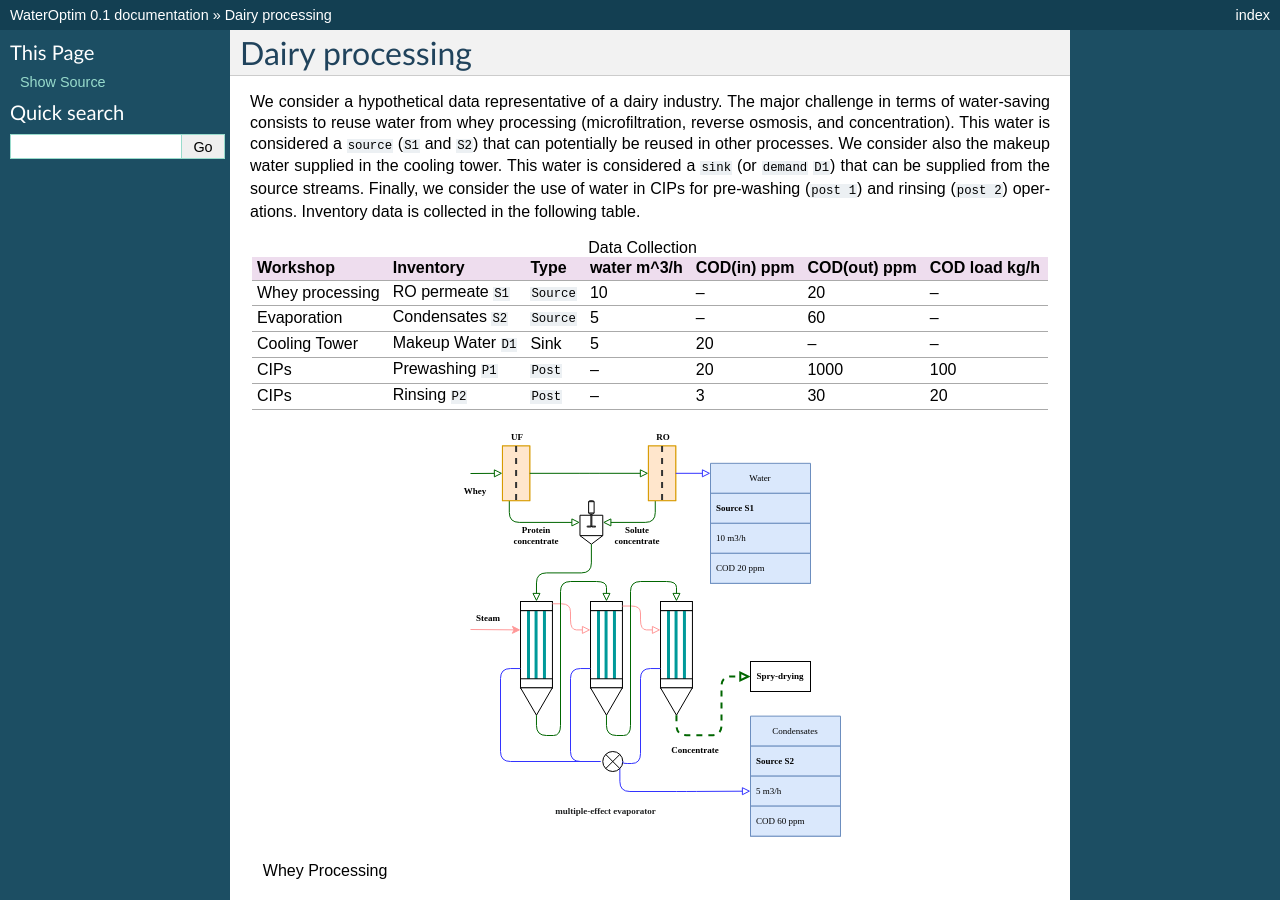
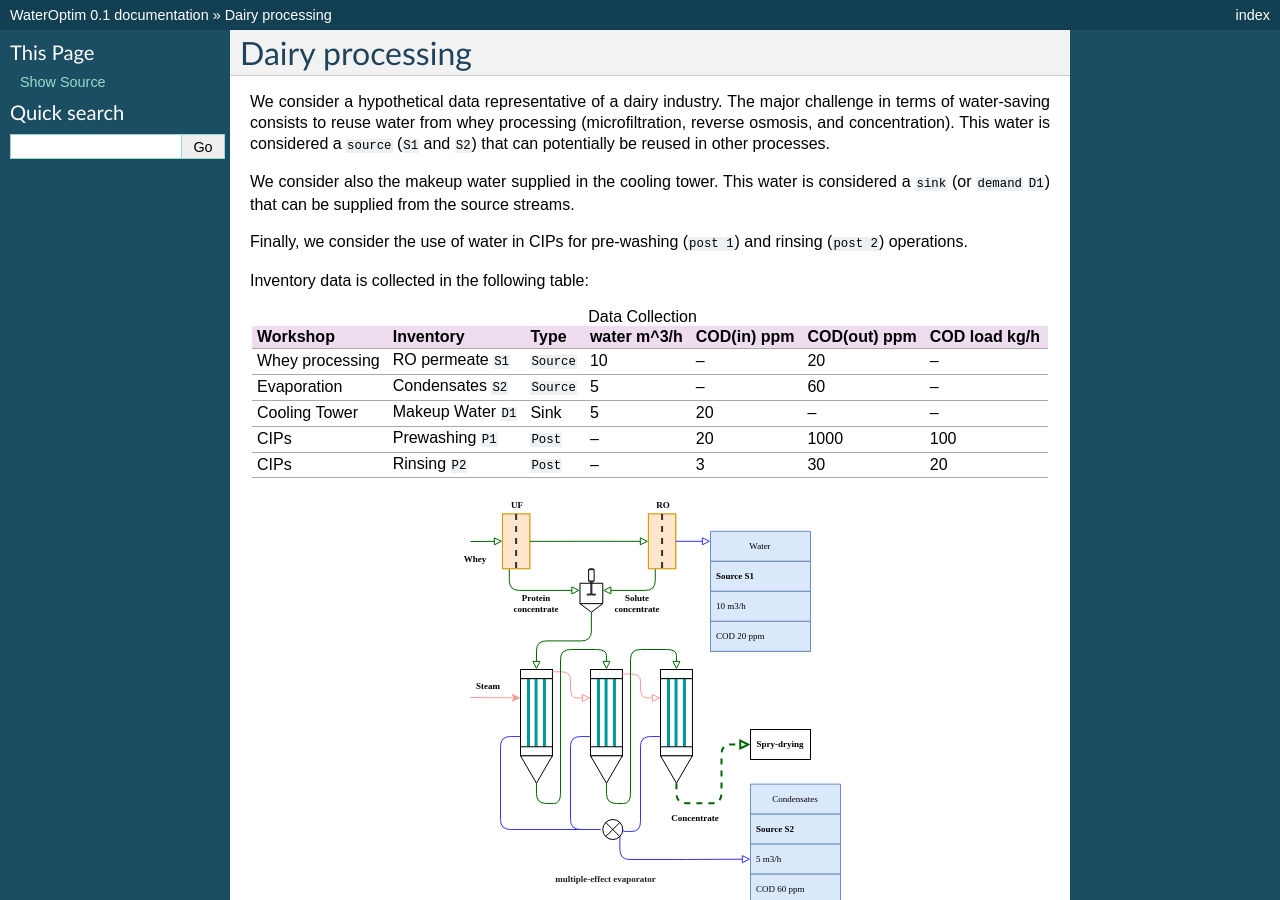
Before and after one commit to ROMDHANA/WaterOptim, a Sphinx documentation site: the page built from docs/source/milkinterface.rst, in a window 1280 px wide and 900 px high. Built offline with Sphinx 7.4.7, drawn with Linux system fonts in a browser that asks for light colours.

```diff
--- a/docs/source/milkinterface.rst
+++ b/docs/source/milkinterface.rst
@@ -1,9 +1,12 @@
 Dairy processing
 ================
 We consider a hypothetical data representative of a dairy industry. The major challenge in terms of water-saving consists to reuse water from whey processing (microfiltration, reverse osmosis, and concentration). This water is considered a ``source`` (``S1`` and ``S2``) that can potentially be reused in other processes.
+
 We consider also the makeup water supplied in the cooling tower. This water is considered a ``sink`` (or ``demand`` ``D1``) that can be supplied from the source streams.
+
 Finally, we consider the use of water in CIPs for pre-washing (``post 1``) and rinsing (``post 2``) operations.
-Inventory data is collected in the following table.
+
+Inventory data is collected in the following table:
 
 .. csv-table:: Data Collection
    :header: Workshop, "Inventory", "Type", water m^3/h, COD(in) ppm, COD(out) ppm, COD load kg/h
```
